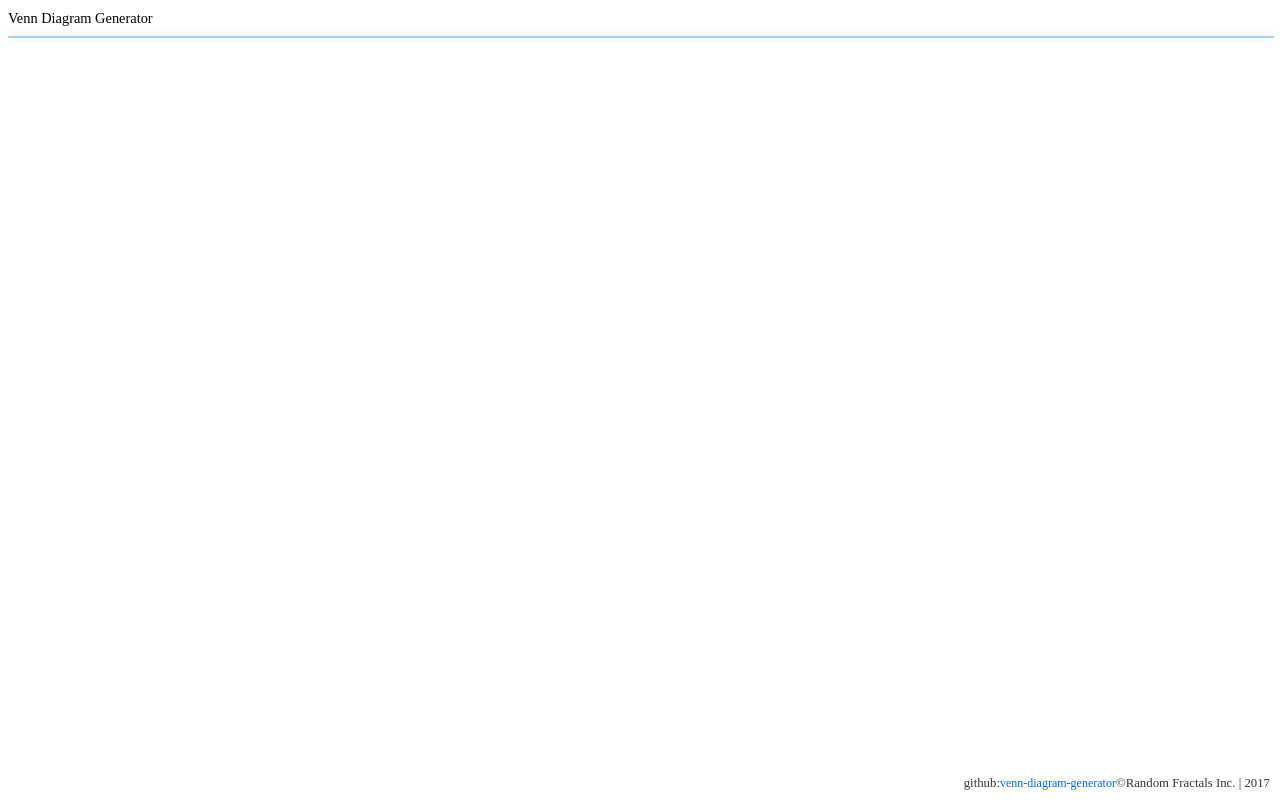
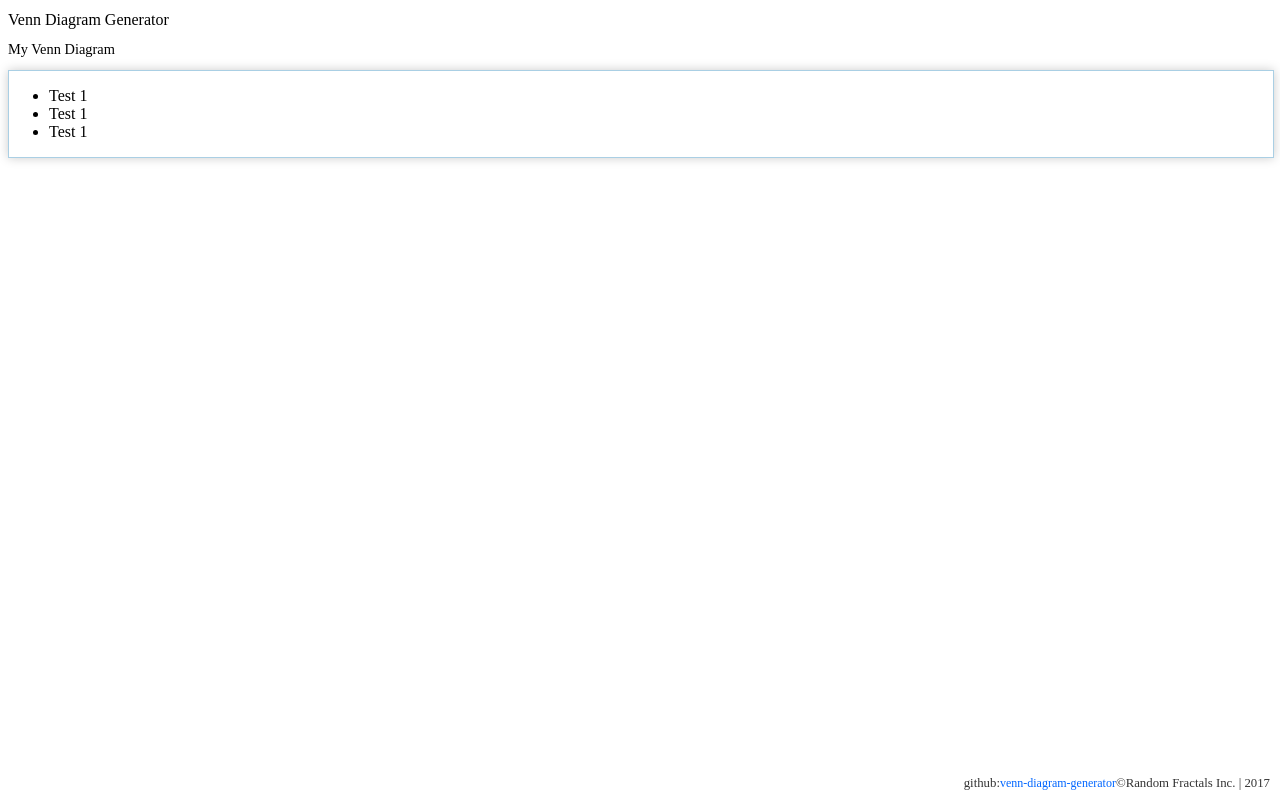
Before and after one commit to RandomFractals/venn-diagram-generator, an Angular app: page / in a window 1280 px wide. Built offline with nearby package versions, Linux system fonts and the light colour scheme.

Commit message:
added basic diagram/topics list binding display

```diff
--- a/src/app/app.component.css
+++ b/src/app/app.component.css
@@ -1,6 +1,11 @@
 /* app title style */
 h1 {
   color: black;
+  font-size: 1em;
+  font-weight: normal;
+}
+
+h2 {
   font-size: .9em;
   font-weight: normal;
 }
--- a/src/app/app.component.html
+++ b/src/app/app.component.html
@@ -5,10 +5,13 @@
 	<!-- app content -->
 	<div id="content" class="container">
 		<div id="viewContainer" class="container">
+      <h2>{{diagram.name}}</h2>
 			<div id="listView" class="data container">
-        <!--
-        <router-outlet></router-outlet>
-        -->
+        <ul>
+          <li *ngFor="let topic of diagram.topics">
+            {{ topic.name }}
+          </li>
+        </ul>
 			</div>
 		</div>
 		<div id="footer" class="footer left">
--- a/src/app/app.component.ts
+++ b/src/app/app.component.ts
@@ -1,10 +1,26 @@
 import { Component } from '@angular/core';
 
+// import model classes
+import {Diagram} from './diagram';
+import {Topic} from './topic';
+
+/**
+ * Main Venn Diagram generator app component.
+ */
 @Component({
   selector: 'venn-diagram-app',
   templateUrl: './app.component.html',
   styleUrls: ['./app.component.css']
 })
 export class AppComponent {
-  title = 'Venn Diagram Generator';
+
+  title:string = 'Venn Diagram Generator';
+  diagram:Diagram = new Diagram('My Venn Diagram');
+
+  constructor() {
+    // add 3 test topics for now
+    this.diagram.topics.push(new Topic('Test 1'));
+    this.diagram.topics.push(new Topic('Test 1'));
+    this.diagram.topics.push(new Topic('Test 1'));
+  }
 }
--- a/src/app/diagram.ts
+++ b/src/app/diagram.ts
@@ -1,3 +1,18 @@
+import {Topic} from './topic';
+
+/**
+ * Defines a generic diagram data model type with a diagram name and a list of topics.
+ *
+ * Note: this can be used as a base class for Venn diagram or other topical graphs.
+ */
 export class Diagram {
+
+  topics: Array<Topic> = new Array<Topic>();
+
+  /**
+   * Creates new diagram model instance.
+   *
+   * @param name Diagram name.
+   */
   constructor(public name:string) {}
 }
--- a/src/app/topic.ts
+++ b/src/app/topic.ts
@@ -1,3 +1,6 @@
+/**
+ * Defines a generic topic data model type for topical maps and diagrams.
+ */
 export class Topic {
   constructor(public name:string) {}
 }
```
